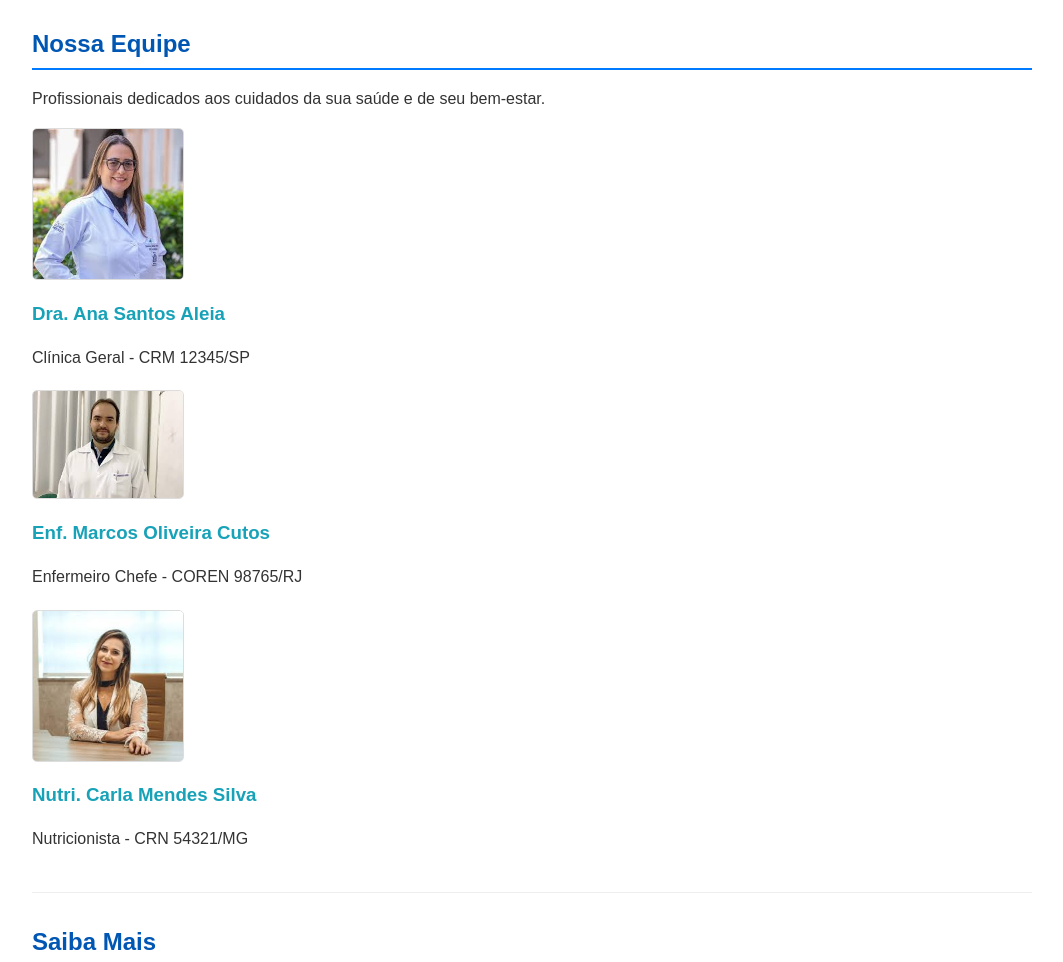
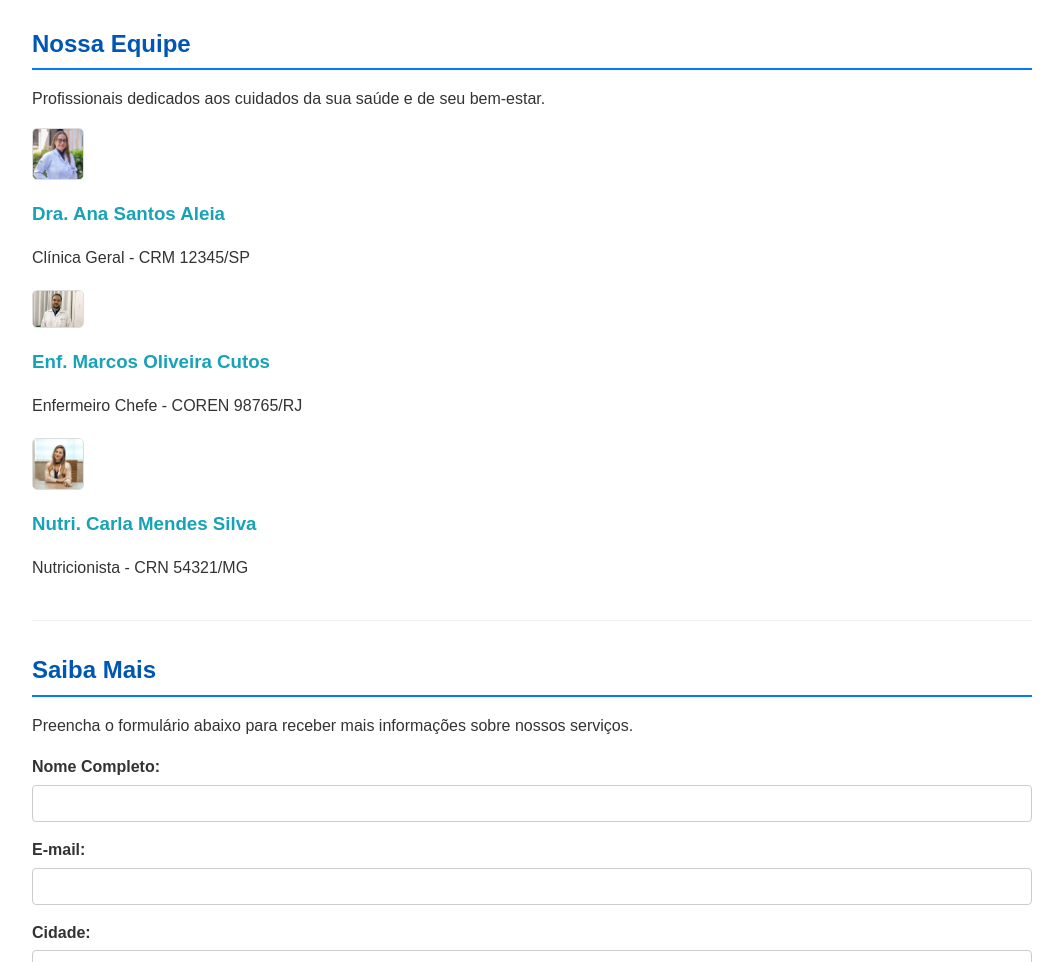
Before and after one commit to Joeguiar/ClinicaMaisVida, a plain HTML site: page index.html in a window 1280 px wide. Shown: the part 1500-2462 px from the top of the page, without its empty margins (108-1171 px from the left). Drawn offline with Linux system fonts and the light colour scheme; files whose address does not match are found by name.

Commit message:
Change image

```diff
--- a/index.html
+++ b/index.html
@@ -17,7 +17,7 @@
         h3 { color: #17a2b8; /* Azul-petróleo para nomes da equipe */ margin-bottom: 5px; }
         img { max-width: 70%; height: auto; display: block; margin-bottom: 10px; border-radius: 5px; }
         .servico-item, .equipe-membro { margin-bottom: 20px; }
-        .equipe-membro img { max-width: 150px; /* Tamanho menor para fotos da equipe */ border: 1px solid #ddd;}
+        .equipe-membro img { max-width: 50px; /* Tamanho menor para fotos da equipe */ border: 1px solid #ddd;}
         form label { display: block; margin-bottom: 5px; font-weight: bold; }
         form input[type="text"], form input[type="email"] {
             width: calc(100% - 22px); /* Ajuste para padding/border */
```
